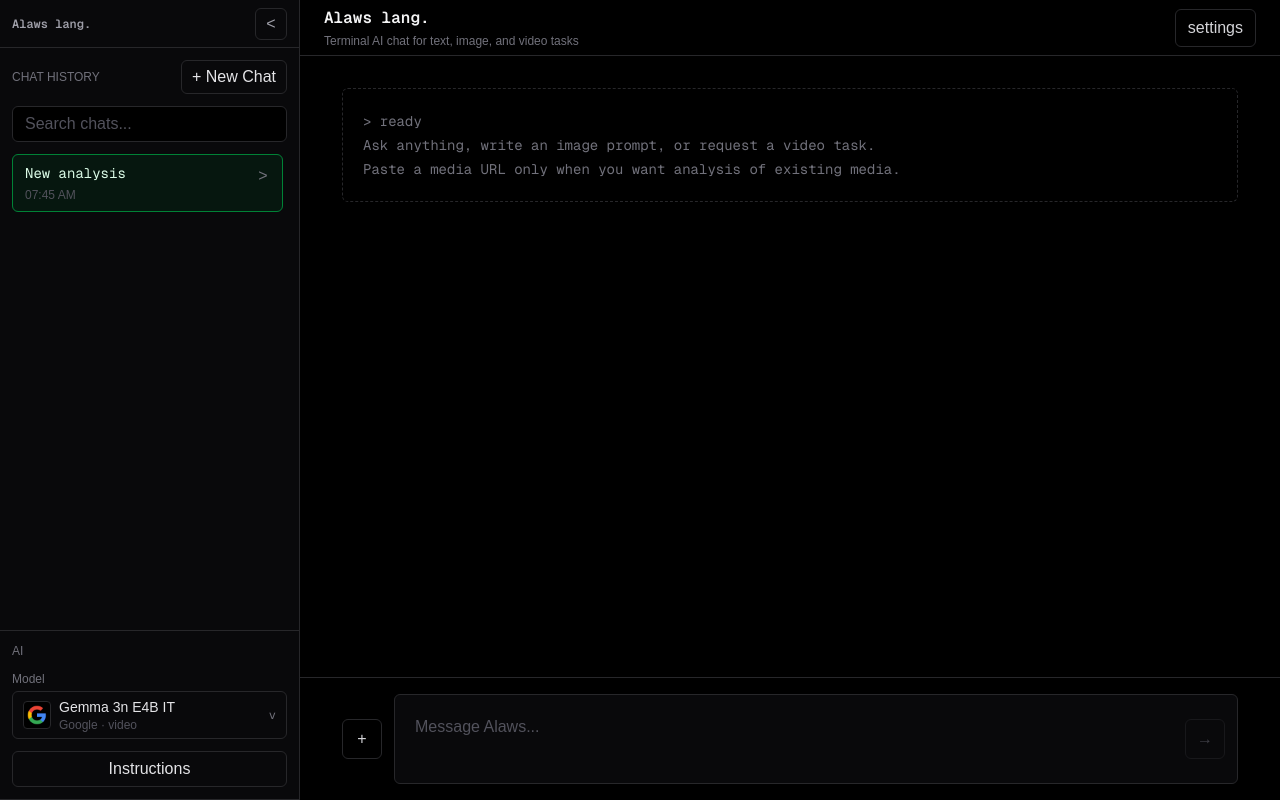
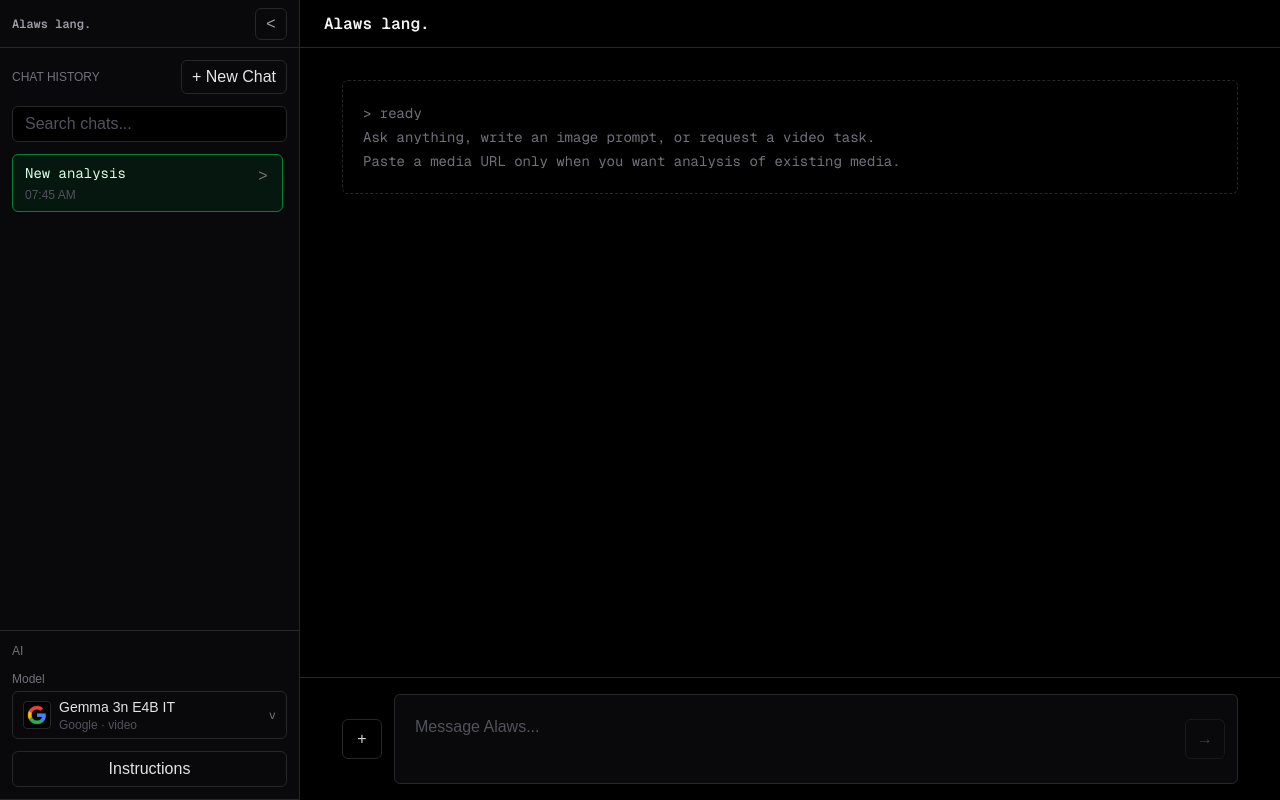
Before and after one commit to jhon6264/AI-Video-Analyzation, a Next.js app: page / in a window 1280 px wide. Built offline with nearby package versions, Linux system fonts and the light colour scheme.

Commit message:
Update: Update the UI

```diff
--- a/src/components/AppShell.tsx
+++ b/src/components/AppShell.tsx
@@ -394,31 +394,17 @@ export default function AppShell() {
           ) : null}
         </aside>
         <main className="flex h-screen min-h-0 flex-col bg-black">
-          <header className="flex h-14 shrink-0 items-center justify-between border-b border-zinc-800 px-[clamp(1rem,3vw,1.5rem)]">
-            <div className="flex items-center gap-3">
-              <button
-                className="grid h-8 w-8 place-items-center rounded-md border border-zinc-800 text-zinc-400 lg:hidden"
-                onClick={() => setIsMobileMenuOpen(true)}
-                type="button"
-              >
-                ☰
-              </button>
-              <div>
-                <h1 className="font-mono text-[clamp(0.875rem,1.5vw,1rem)] font-semibold tracking-normal text-zinc-100">
-                  Alaws lang.
-                </h1>
-                <p className="mt-0.5 text-[clamp(0.7rem,1.2vw,0.75rem)] text-zinc-500">
-                  Terminal AI chat for text, image, and video tasks
-                </p>
-              </div>
-            </div>
+          <header className="flex h-12 shrink-0 items-center justify-start gap-3 border-b border-zinc-800 px-[clamp(1rem,3vw,1.5rem)]">
             <button
-              className="rounded-md border border-zinc-800 px-3 py-1.5 text-xs text-zinc-300 transition hover:border-zinc-600 hover:text-white"
-              onClick={() => setIsInstructionsOpen(true)}
+              className="grid h-8 w-8 shrink-0 place-items-center rounded-md border border-zinc-800 text-zinc-400 lg:hidden"
+              onClick={() => setIsMobileMenuOpen(true)}
               type="button"
             >
-              settings
+              ☰
             </button>
+            <h1 className="font-mono text-[clamp(0.875rem,1.5vw,1rem)] font-semibold tracking-normal text-zinc-100">
+              Alaws lang.
+            </h1>
           </header>
           <Transcript session={activeSession} />
           <Composer isSending={isSending} onStop={handleStop} onSubmit={handleSubmit} />
```
